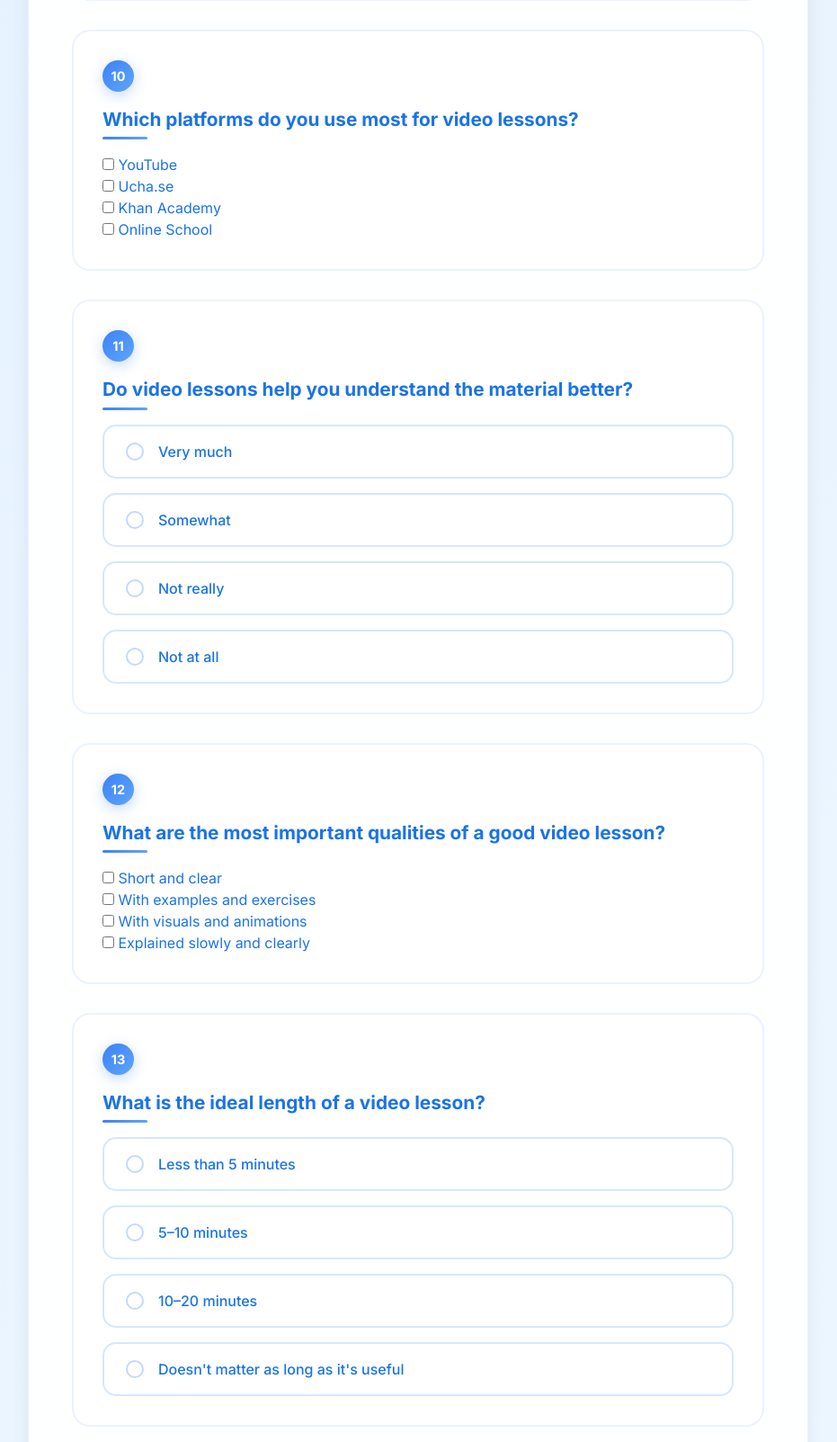
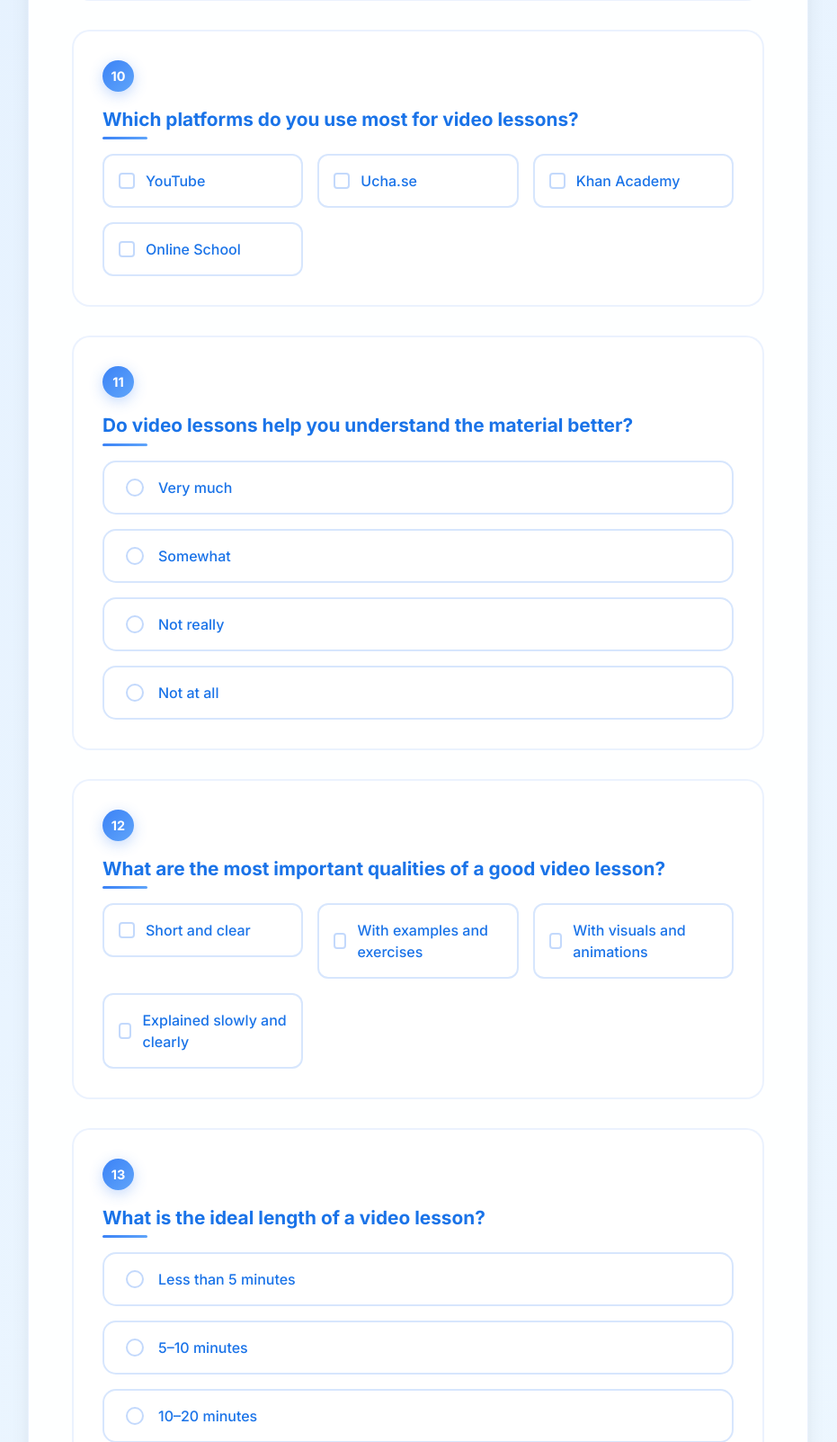
Before and after one commit to codingburgas/2425-11-g-pp-student-practices-assignment-team9, a Python web app: template My_path_team9/student/templates/survey.html in a window 1280 px wide. Shown: the part 4413-6016 px from the top of the page at 90% size, without its empty margins (175-1106 px from the left). Run offline with Jinja, Linux system fonts and the light colour scheme; the template is opened without the code that fills it, so the values that code supplies are empty; some libraries are stand-ins or nearby versions.

Commit message:
Improve survey design

```diff
--- a/My_path_team9/student/templates/survey.html
+++ b/My_path_team9/student/templates/survey.html
@@ -247,6 +247,105 @@
   opacity: 0;
   transition: all 0.3s ease;
 }
+
+.radio-option:hover label {
+  background: rgba(59, 130, 246, 0.05);
+  border-color: rgba(59, 130, 246, 0.4);
+  transform: translateX(5px);
+}
+
+.radio-option input[type="radio"]:checked + label {
+  background: rgba(59, 130, 246, 0.1);
+  border-color: var(--primary-blue);
+  color: var(--primary-blue);
+  font-weight: 600;
+  transform: translateX(5px);
+}
+
+.radio-option input[type="radio"]:checked + label::before {
+  border-color: var(--primary-blue);
+}
+
+.radio-option input[type="radio"]:checked + label::after {
+  opacity: 1;
+}
+
+/* Checkbox Styling */
+.checkbox-group {
+  display: grid;
+  grid-template-columns: repeat(auto-fit, minmax(200px, 1fr));
+  gap: 1rem;
+  margin-top: 1.5rem;
+}
+
+.checkbox-option {
+  position: relative;
+  cursor: pointer;
+}
+
+.checkbox-option input[type="checkbox"] {
+  position: absolute;
+  opacity: 0;
+  cursor: pointer;
+}
+
+.checkbox-option label {
+  display: flex;
+  align-items: center;
+  padding: 1rem;
+  background: rgba(255, 255, 255, 0.8);
+  border: 2px solid rgba(59, 130, 246, 0.2);
+  border-radius: 12px;
+  font-weight: 500;
+  color: var(--dark-blue);
+  transition: all 0.3s ease;
+}
+
+.checkbox-option label::before {
+  content: '';
+  width: 18px;
+  height: 18px;
+  border: 2px solid rgba(59, 130, 246, 0.3);
+  border-radius: 4px;
+  margin-right: 0.75rem;
+  transition: all 0.3s ease;
+  position: relative;
+}
+
+.checkbox-option label::after {
+  content: '✓';
+  position: absolute;
+  left: 0.75rem;
+  top: 50%;
+  transform: translateY(-50%);
+  color: white;
+  font-weight: bold;
+  font-size: 0.8rem;
+  opacity: 0;
+  transition: all 0.3s ease;
+}
+
+.checkbox-option:hover label {
+  background: rgba(59, 130, 246, 0.05);
+  border-color: rgba(59, 130, 246, 0.4);
+}
+
+.checkbox-option input[type="checkbox"]:checked + label {
+  background: rgba(59, 130, 246, 0.1);
+  border-color: var(--primary-blue);
+  color: var(--primary-blue);
+  font-weight: 600;
+}
+
+.checkbox-option input[type="checkbox"]:checked + label::before {
+  background: var(--primary-blue);
+  border-color: var(--primary-blue);
+}
+
+.checkbox-option input[type="checkbox"]:checked + label::after {
+  opacity: 1;
+}
+
 
 
 </style>
```
